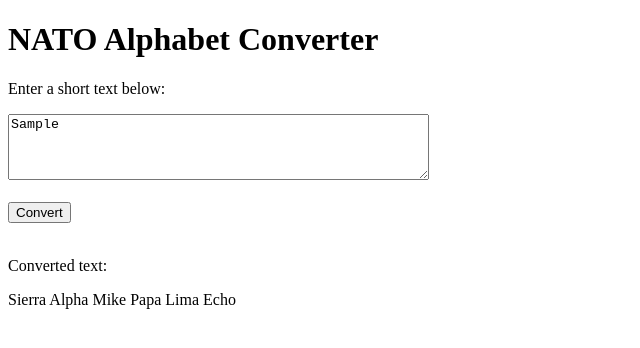
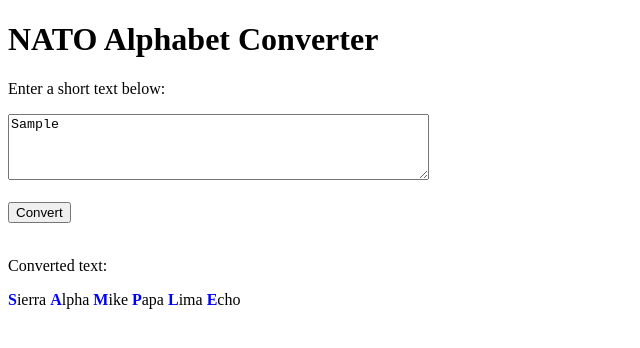
Before and after one commit to arun-ks/NATOAlphabetTranslator, a plain HTML site: page index.html in a window 1280 px wide. Both pictures are taken after typing "Sample" into the empty fields and a click on the button "Convert". Shown: the full height of the page, 0-640 px from the left. Drawn offline with Linux system fonts and the light colour scheme.

Commit message:
Readability Upgrade
Color code 1st letter for better visibility
Add newline after each word for better comprehension
Add digits & symbols in the list of NATO Alphabet

```diff
--- a/index.html
+++ b/index.html
@@ -24,7 +24,7 @@
 				"G": "Golf",
 				"H": "Hotel",
 				"I": "India",
-				"J": "Juliet",
+				"J": "Juliett",
 				"K": "Kilo",
 				"L": "Lima",
 				"M": "Mike",
@@ -38,22 +38,41 @@
 				"U": "Uniform",
 				"V": "Victor",
 				"W": "Whiskey",
-				"X": "Xray",
+				"X": "X-ray",
 				"Y": "Yankee",
 				"Z": "Zulu",
-				" ": "<br>"
+
+				" ": " <br>",
+				"0":"Zero",
+        "1":"One",
+        "2":"Two",
+        "3":"Three",
+        "4":"Four",
+        "5":"Five",
+        "6":"Six",
+        "7":"Seven",
+        "8":"Eight",
+        "9":"Nine",
+        "-":"Dash",
+        ".":"Decimal/Stop"
 			};
 			var outputText = "";
 			for (var i = 0; i < inputText.length; i++) {
 				var char = inputText.charAt(i);
 				if (natoCodes.hasOwnProperty(char)) {
-					outputText += natoCodes[char] + " ";
+					//outputText += formatFirstLetter(natoCodes[char]) + " ";
+					outputText +=  '<span style="font-weight:bold; color:blue;">' +   natoCodes[char].charAt(0) +  '</span>' + natoCodes[char].slice(1) + " ";
 				} else {
 					outputText += char + " ";
 				}
 			}
 			outputDiv.innerHTML = outputText;
 		}
+		function formatFirstLetter(str) {
+      var firstChar = str.charAt(0);
+      var restOfString = str.slice(1);
+      return '<span style="font-weight:bold; color:red;">' + firstChar + '</span>' + restOfString;
+    }
 	</script>
 </body>
 </html>
```
